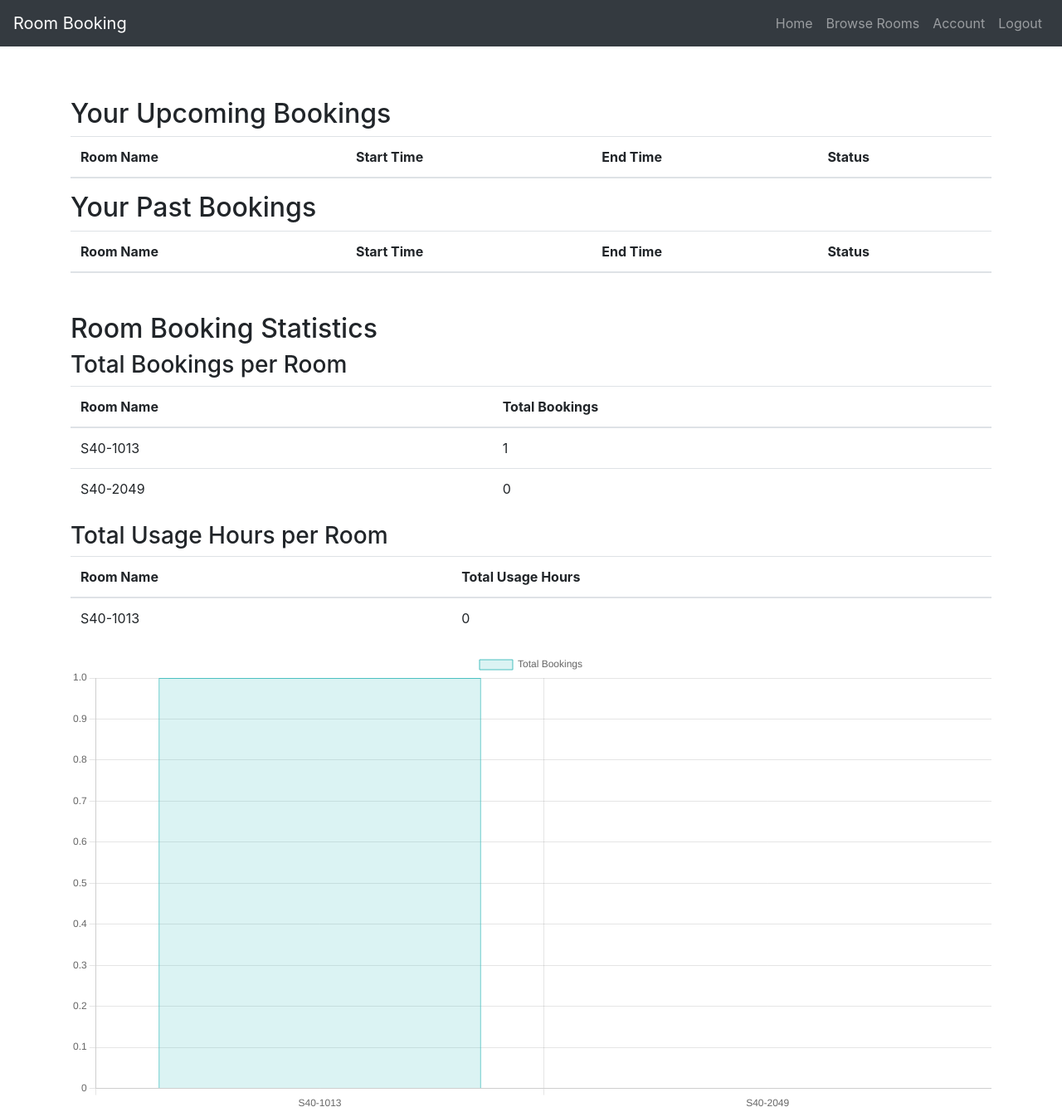
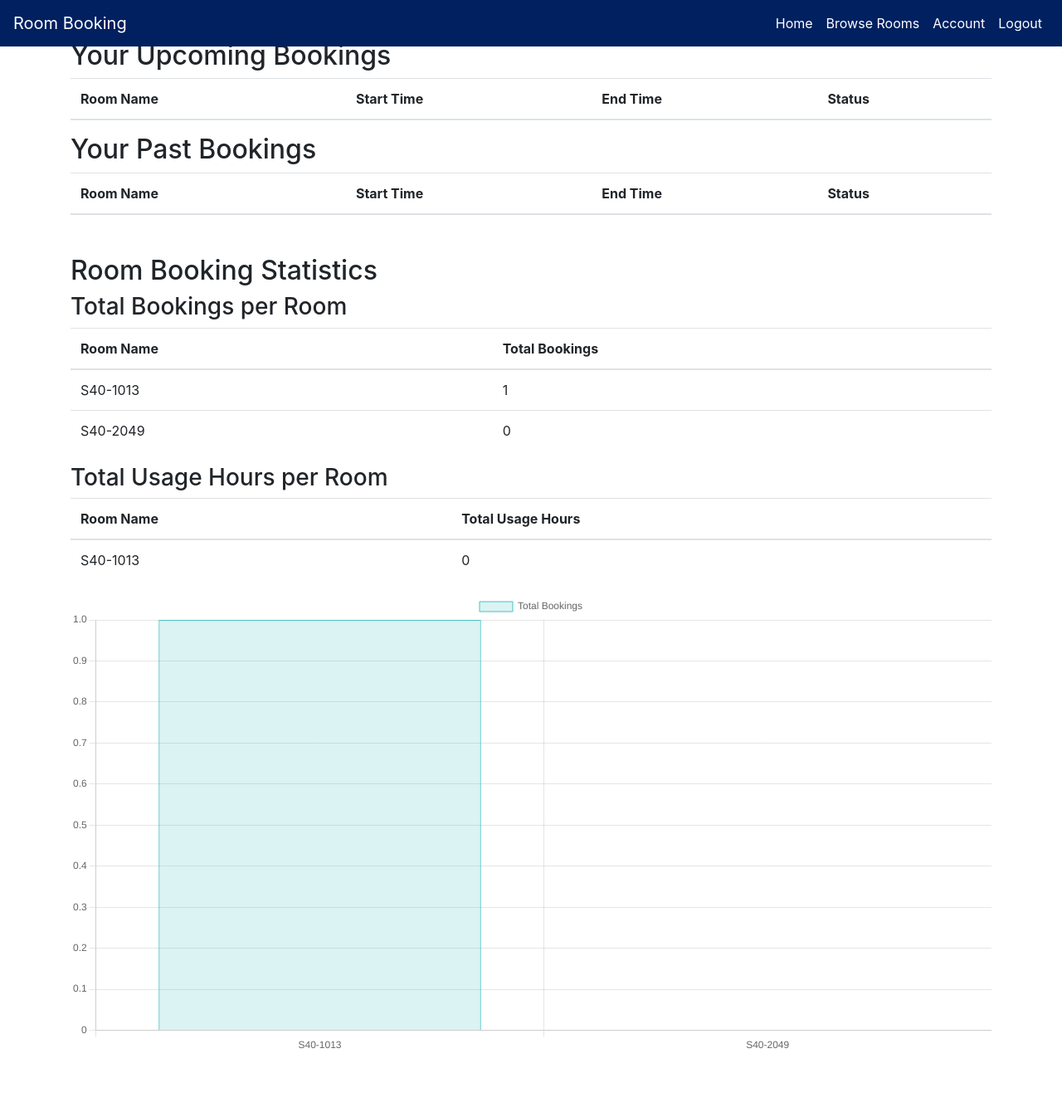
Before and after one commit to StoicTylerDurden/itcs333-project, a PHP site: page /home.php in a window 1280 px wide. Shown: the whole page at 83% size. After the commit the page ends 1264 px from the top, so only its background shows below. Run offline with PHP 8.4, Linux system fonts and the light colour scheme; a user stored in the database is signed in; data comes from the database, SQL or seed files in the repository; lists and menus that the app fills with data are empty.

Commit message:
changing the navbar colors

```diff
--- a/navbar.php
+++ b/navbar.php
@@ -9,30 +9,76 @@
   <link href="https://cdn.jsdelivr.net/npm/bootstrap@4.6.2/dist/css/bootstrap.min.css" rel="stylesheet" integrity="sha384-xOolHFLEh07PJGoPkLv1IbcEPTNtaed2xpHsD9ESMhqIYd0nLMwNLD69Npy4HI+N" crossorigin="anonymous">
   <style>
     body {
-    padding-top: 70px; /* Add spacing between the navbar and content */
+      padding-top: 70px;
+      /* Add spacing between the navbar and content */
     }
+
     .navbar {
       position: sticky;
       top: 0;
       z-index: 1030;
     }
+
     .navbar-nav {
-    margin-left: auto; /* Push links to the right */
+      margin-left: auto;
+      /* Push links to the right */
     }
+
     .nav-link {
       transition: color 0.3s ease, background-color 0.3s ease;
     }
+
     .nav-link:hover {
-    color: #ffc107; /* Change the text color on hover */
-    background-color: rgba(255, 255, 255, 0.1); /* Subtle background effect */
-    border-radius: 5px; /* Add rounded edges for a polished look */
+      color: #ffc107;
+      /* Change the text color on hover */
+      background-color: rgba(255, 255, 255, 0.1);
+      /* Subtle background effect */
+      border-radius: 5px;
+      /* Add rounded edges for a polished look */
     }
+
+    :root {
+      --primary-color: #002060;
+      /* Navy Blue */
+      --secondary-color: #D4AF37;
+      /* Gold */
+      --background-color: #F8F9FA;
+      /* Light Gray */
+      --text-color: #002060;
+      /* Navy Blue */
+      --accent-color: #FFFFFF;
+      /* White */
+    }
+
+    /* General Body Styling */
+    body {
+      font-family: 'Arial', sans-serif;
+      background-color: var(--background-color);
+      color: var(--text-color);
+      margin: 0;
+      padding: 0;
+    }
+
+    /* Navbar */
+    .navbar {
+      background-color: var(--primary-color) !important;
+    }
+
+    .navbar-brand,
+    .nav-link {
+      color: var(--accent-color) !important;
+    }
+
+    .nav-link:hover {
+      color: var(--secondary-color) !important;
+    }
+
   </style>
 
 </head>
 
 <body>
-  <nav class="navbar navbar-expand-lg navbar-dark bg-dark fixed-top">
+  <nav class="navbar navbar-expand-lg navbar-dark fixed-top">
     <a class="navbar-brand" href="View_room_fazil.php">Room Booking</a>
     <button class="navbar-toggler" type="button" data-toggle="collapse" data-target="#navbarNav" aria-controls="navbarNav" aria-expanded="false" aria-label="Toggle navigation">
       <span class="navbar-toggler-icon"></span>
```
Lines whose indentation alone changed are shown as unchanged.
